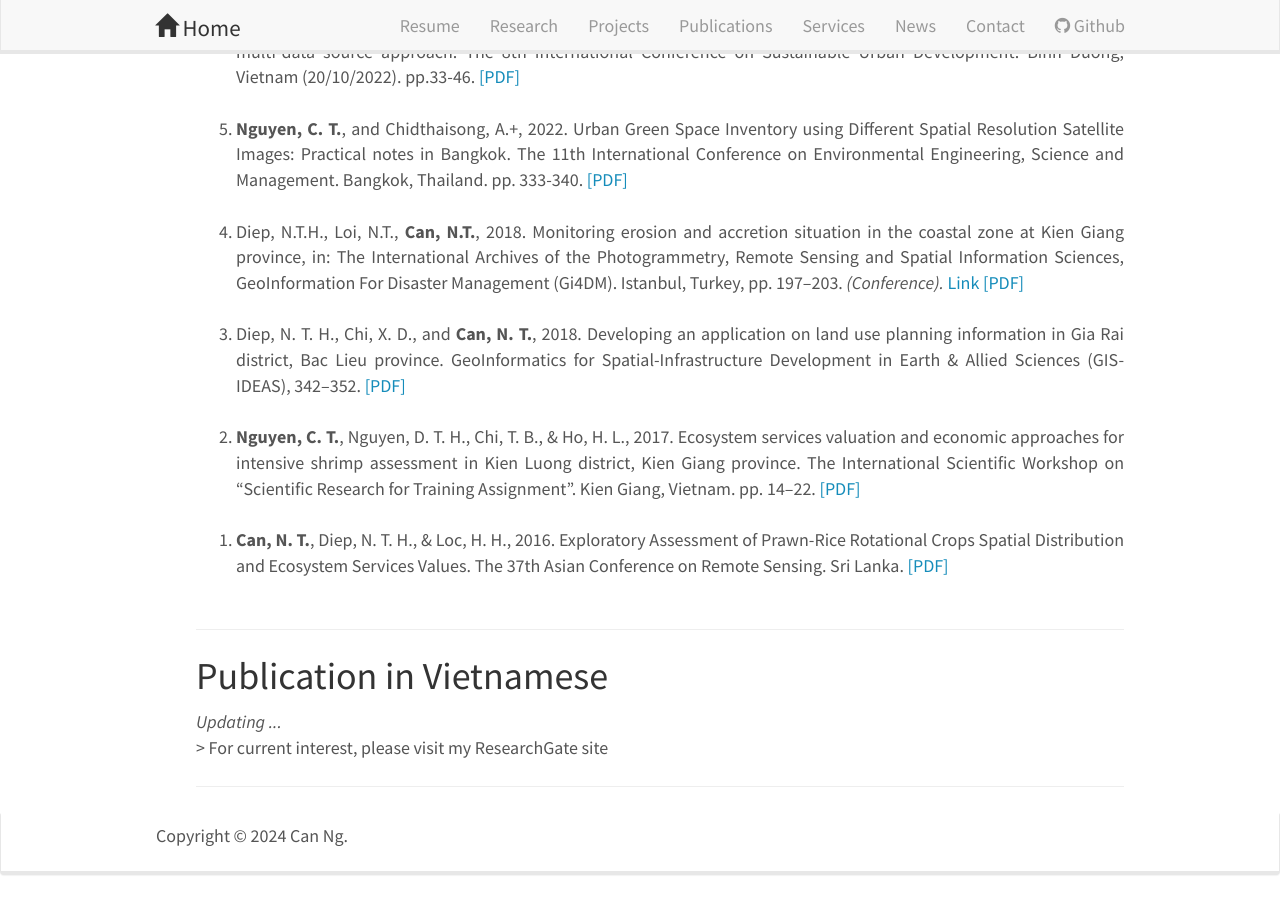
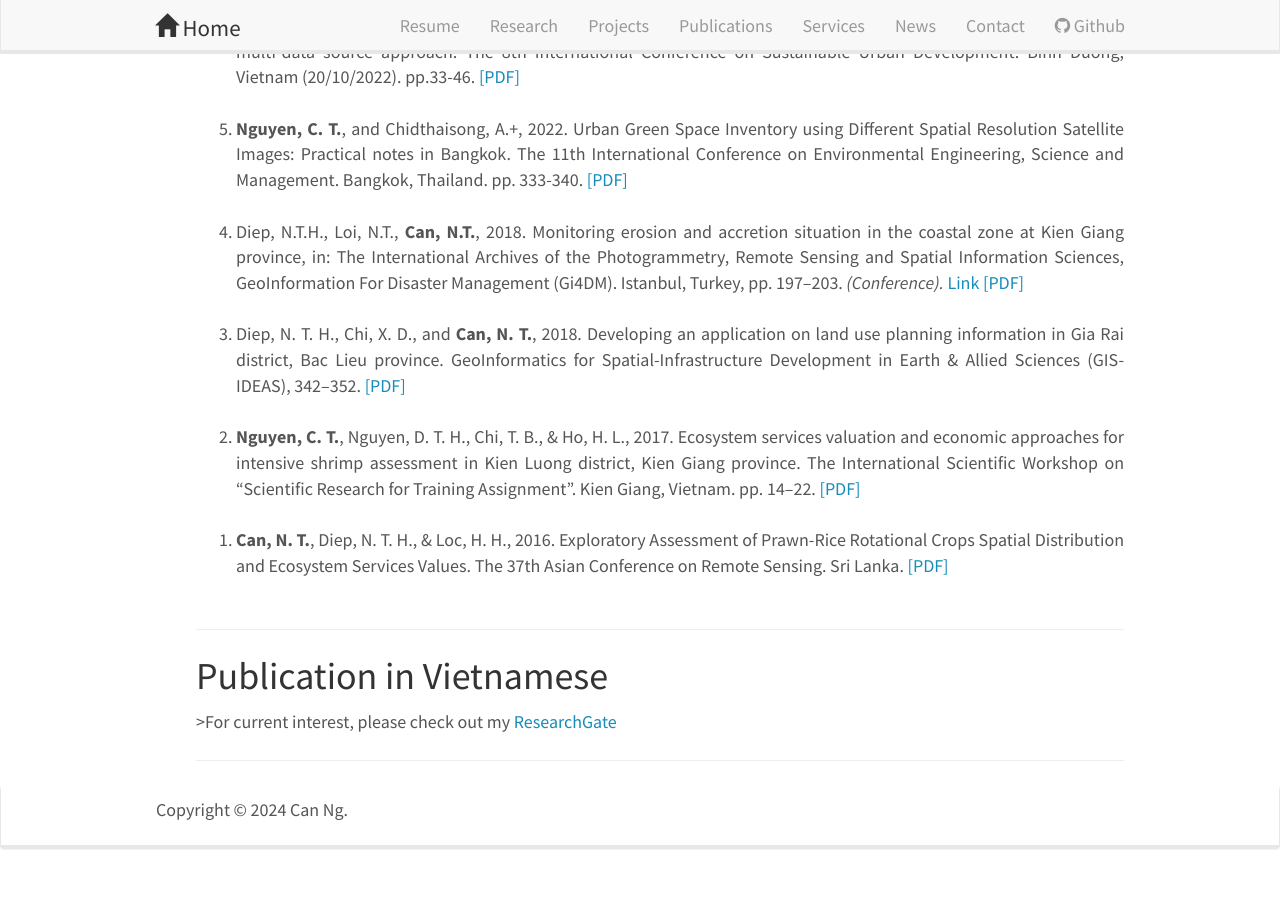
Before and after one commit to canng/cann, a Jekyll site: the page built from _pages/publications.md, in a window 1280 px wide and 900 px high, scrolled down 3959 px. Built offline with Jekyll 4.4.1, drawn with Linux system fonts in a browser that asks for light colours; nearby versions of some CDN libraries; some web fonts are replaced; after the commit the page ends 4833 px from its top, so only the background shows below that.

Commit message:
update publications

```diff
--- a/_pages/publications.md
+++ b/_pages/publications.md
@@ -147,9 +147,7 @@ For a complete list and updated publications, go to: <a href="https://scholar.go
 
 <h2>Publication in Vietnamese</h2>
 
-<i>Updating ... </i> <br>
-
-> For current interest, please visit my ResearchGate site
+>For current interest, please check out my <a href="https://www.researchgate.net/profile/Trong-Can-Nguyen"> ResearchGate</a>
 
 <br>
 
```
